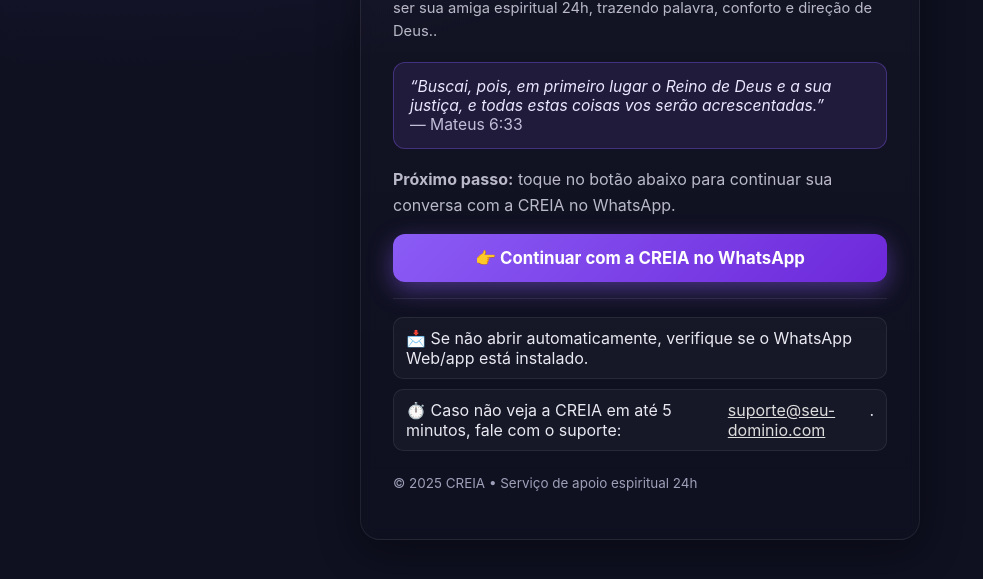
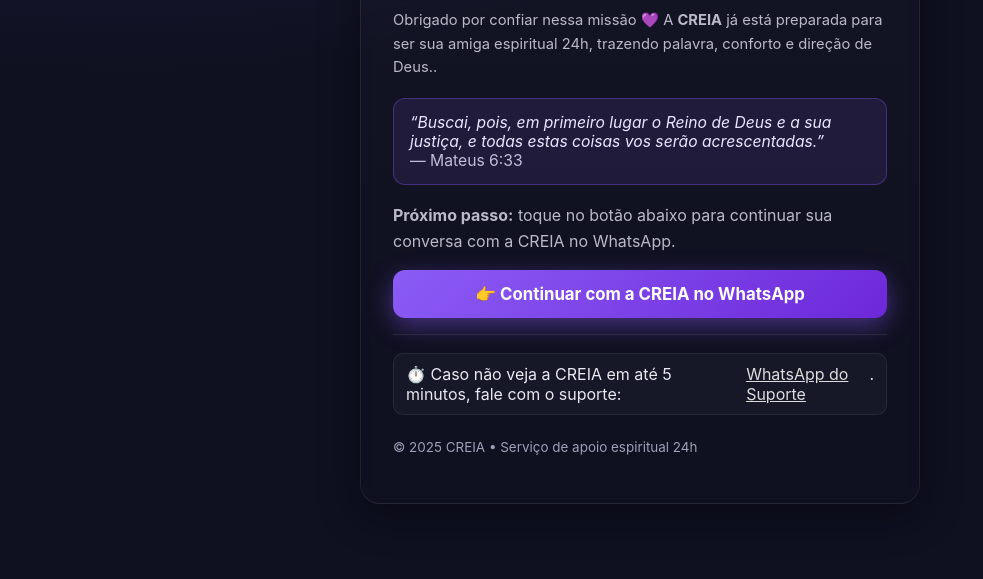
Before and after one commit to renandeholanda-lang/creia-obrigado, a plain HTML site: page index.html in a window 1280 px wide. Shown: the part 207-786 px from the top of the page, without its empty margins (0-983 px from the left). Drawn offline with Linux system fonts and the light colour scheme.

Commit message:
Update index.html

```diff
--- a/index.html
+++ b/index.html
@@ -85,8 +85,7 @@
     <div class="divider"></div>
 
     <div class="tips" aria-label="Dicas se não abrir">
-      <div class="tip">📩 Se não abrir automaticamente, verifique se o WhatsApp Web/app está instalado.</div>
-      <div class="tip">⏱️ Caso não veja a CREIA em até 5 minutos, fale com o suporte: <a href="mailto:suporte@seu-dominio.com" style="color:#ddd">suporte@seu-dominio.com</a>.</div>
+      <div class="tip">⏱️ Caso não veja a CREIA em até 5 minutos, fale com o suporte: <a href="https://wa.me/5585988505801" style="color:#ddd" target="_blank">WhatsApp do Suporte</a>.</div>
     </div>
 
     <p class="foot">© <span id="yr"></span> CREIA • Serviço de apoio espiritual 24h</p>
```
